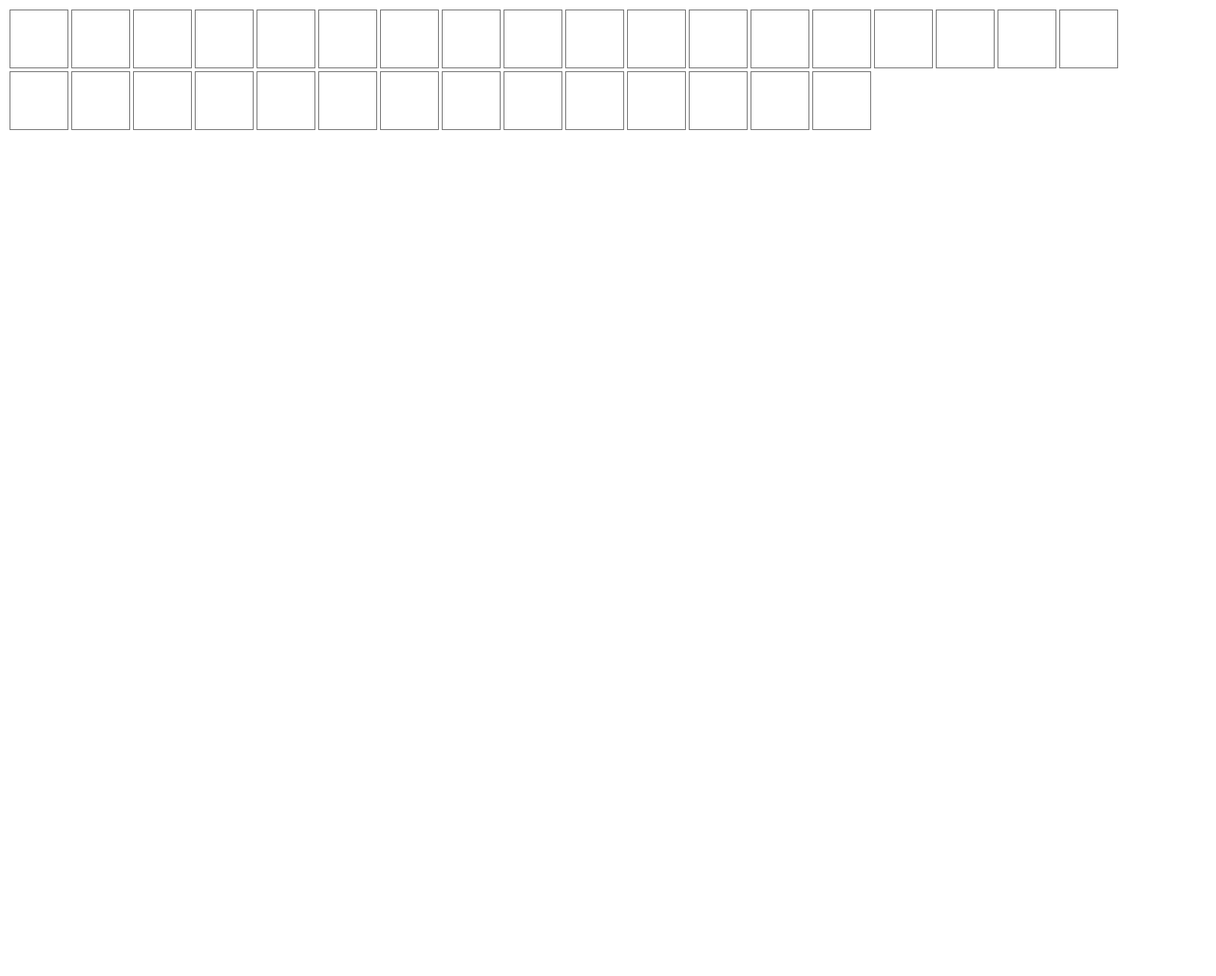
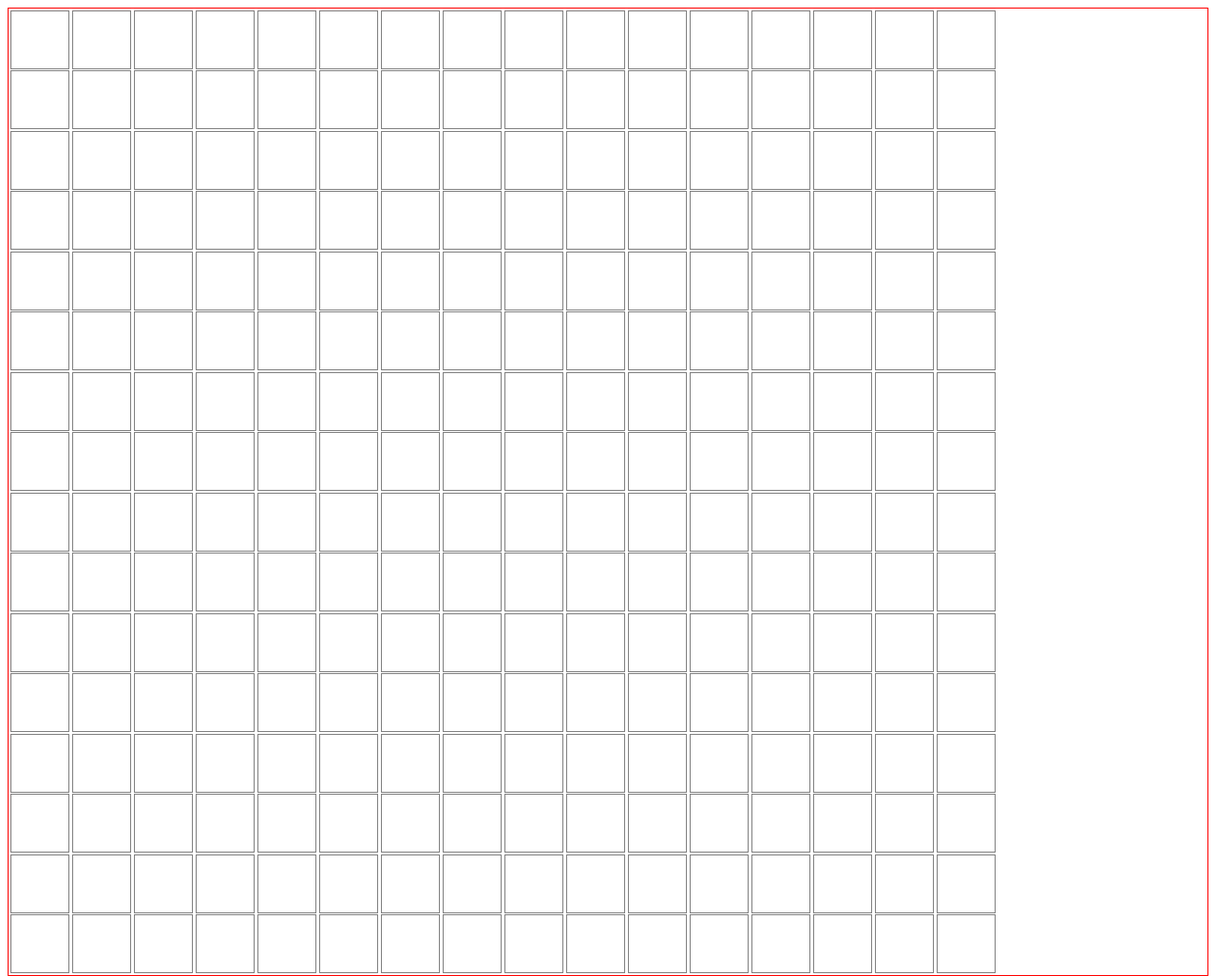
Before and after one commit to oshj1/etch-a-sketch, a plain HTML site: page index.html in a window 1280 px wide. Shown: the whole page at 95% size. Before the commit the page ends 800 px from the top, so only its background shows below. Drawn offline with Linux system fonts and the light colour scheme.

Commit message:
added createGrid function which uses 2 loops to make a 16x16 grid of divs

```diff
--- a/main.js
+++ b/main.js
@@ -1,8 +1,19 @@
 const container = document.querySelector(".container");
+const Rows = 16;
+const ItemsPerRow = 16;
 
-// create divs
-for(i=0; i<32; i++){
-    let newDiv = document.createElement("div");
-    newDiv.setAttribute("class", "grid-item");
-    container.appendChild(newDiv);
+function createGrid(){
+    for (let i=0; i<Rows; i++){
+        let newRow = document.createElement("div");
+        newRow.setAttribute("class", "row");
+        container.appendChild(newRow);
+
+        for(let i=0; i<ItemsPerRow; i++){
+            let newGridItem = document.createElement("div");
+            newGridItem.setAttribute("class", "grid-item");
+            newRow.appendChild(newGridItem);
+        }
+    }
 }
+
+createGrid();
--- a/style.css
+++ b/style.css
@@ -1,8 +1,7 @@
 .container{
     display: flex;
     flex-wrap: wrap;
-    max-width: 1200px;
-    margin: 0;
+    border: solid red 1px;
 }
 
 .grid-item{
```
